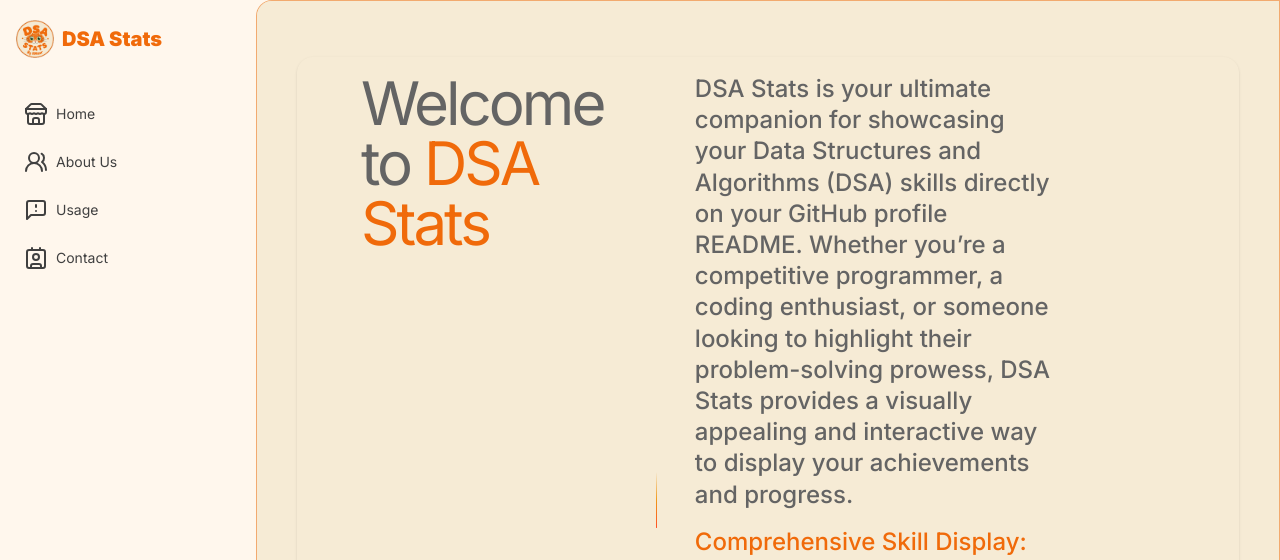
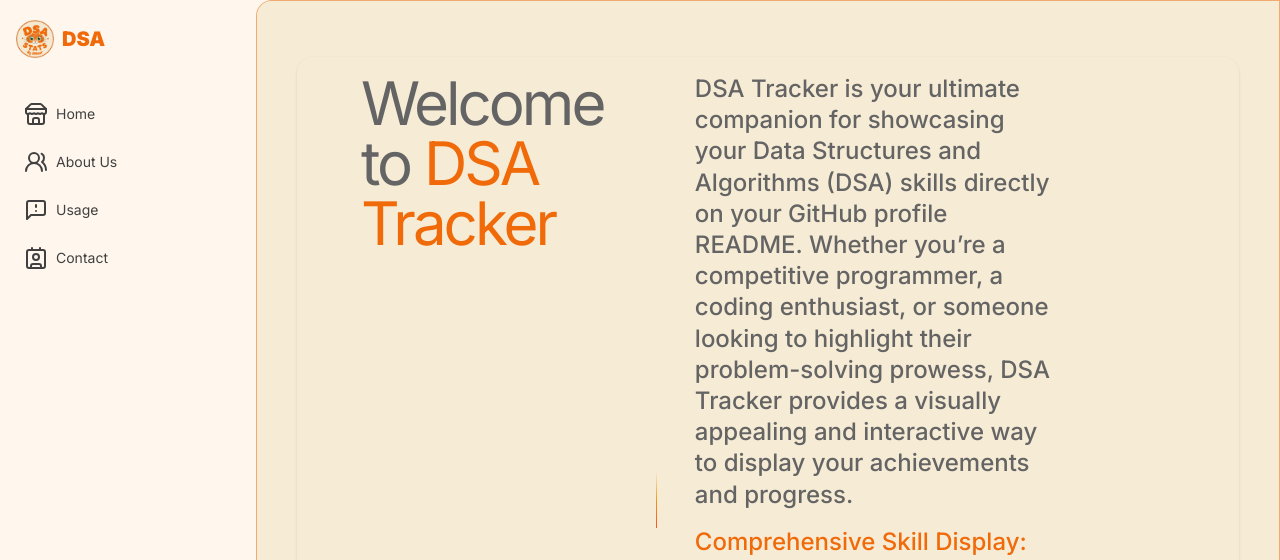
Before and after one commit to Abdulk-P/Dsa-stats, a Next.js app: page /about in a window 1280 px wide. Shown: the top 560 px of the page. Built offline with nearby package versions, Linux system fonts and the light colour scheme; no server answers.

Commit message:
chore: dsa stats -> dsa tracker

```diff
--- a/app/about/page.tsx
+++ b/app/about/page.tsx
@@ -6,7 +6,7 @@
 export const metadata: Metadata = {
   title: "About",
   description:
-    "Discover DSA Stats, the ultimate tool for showcasing your Data Structures and Algorithms skills on GitHub. Highlight your achievements, contest participation, and problem-solving stats with customizable themes. Join the community and let your coding skills shine!",
+    "Discover DSA Tracker, the ultimate tool for showcasing your Data Structures and Algorithms skills on GitHub. Highlight your achievements, contest participation, and problem-solving stats with customizable themes. Join the community and let your coding skills shine!",
 };
 
 export default function AboutPage() {
@@ -15,17 +15,17 @@
       <div className="my-4 flex-col flex lg:grid lg:grid-cols-12 sm:mx-4 lg:mx-0">
         <div className="text-muted-foreground col-span-4">
           <h1 className="mb-8 lg:pl-8 tracking-tighter text-6xl">
-            Welcome to <span className="text-brand">DSA Stats</span>
+            Welcome to <span className="text-brand">DSA Tracker</span>
           </h1>
         </div>
         <div className="col-start-6 col-span-5 text-2xl leading-[130%] text-muted-foreground font-medium space-y-7">
           <p className="space-y-4 flex flex-col">
             <span>
-              DSA Stats is your ultimate companion for showcasing your Data
+              DSA Tracker is your ultimate companion for showcasing your Data
               Structures and Algorithms (DSA) skills directly on your GitHub
               profile README. Whether you’re a competitive programmer, a coding
               enthusiast, or someone looking to highlight their problem-solving
-              prowess, DSA Stats provides a visually appealing and interactive
+              prowess, DSA Tracker provides a visually appealing and interactive
               way to display your achievements and progress.{" "}
             </span>
             <span>
@@ -62,14 +62,14 @@
             </span>
             <span>
               Thank you to Pranjal Pratap Singh for inspiring this project.
-              While DSA Stats builds upon his original concept, it introduces
+              While DSA Tracker builds upon his original concept, it introduces
               several enhancements, including extensive customization options
               and additional features to better showcase your DSA skills. Thank
               you to Codolio for providing a platform that aggregates these
               stats into a single, public-friendly format.
             </span>
             <span>
-              Thank you for choosing DSA Stats! We are excited to be a part of
+              Thank you for choosing DSA Tracker! We are excited to be a part of
               your journey towards mastering Data Structures and Algorithms.
               Together, let’s showcase your skills and achievements, and make
               your profile shine. We look forward to supporting you every step
--- a/app/contact/page.tsx
+++ b/app/contact/page.tsx
@@ -4,7 +4,7 @@
 export const metadata: Metadata = {
   title: "Contact",
   description:
-    "Get in touch with the DSA Stats team for support, feedback, or inquiries. We’re here to help you showcase your Data Structures and Algorithms skills effectively on your GitHub profile. Contact us today!",
+    "Get in touch with the DSA Tracker team for support, feedback, or inquiries. We’re here to help you showcase your Data Structures and Algorithms skills effectively on your GitHub profile. Contact us today!",
 };
 
 export default function ContactPage() {
--- a/app/layout.tsx
+++ b/app/layout.tsx
@@ -13,11 +13,11 @@
 export const metadata: Metadata = {
   metadataBase: new URL(`${process.env.NEXT_PUBLIC_URL}`),
   title: {
-    default: "DSA Stats for GitHub Readme Codolio",
-    template: "%s - DSA Stats for GitHub Readme Codolio",
+    default: "DSA Tracker for GitHub Readme Codolio",
+    template: "%s - DSA Tracker for GitHub Readme Codolio",
   },
   description:
-    "Stand out in the competitive programming world with DSA Stats. Showcase your DSA skills, achievements, and contest participation on your GitHub profile. Perfect for job applications, hackathons, and sharing progress with the community.",
+    "Stand out in the competitive programming world with DSA Tracker. Showcase your DSA skills, achievements, and contest participation on your GitHub profile. Perfect for job applications, hackathons, and sharing progress with the community.",
   twitter: {
     card: "summary_large_image",
   },
@@ -27,7 +27,7 @@
   },
   authors: [{ name: "Abhishek Kumar", url: "https://kmaar.vercel.app" }],
   keywords: [
-    "DSA Stats",
+    "DSA Tracker",
     "Data Structures and Algorithms",
     "DSA skills",
     "Abhishek Kumar",
--- a/app/privacy-policy/page.tsx
+++ b/app/privacy-policy/page.tsx
@@ -6,7 +6,7 @@
 export const metadata: Metadata = {
   title: "Privacy Policy",
   description:
-    "Explore the Privacy Policy of DSA Stats to understand how we protect your data and respect your privacy. Learn about our commitment to transparency and security.",
+    "Explore the Privacy Policy of DSA Tracker to understand how we protect your data and respect your privacy. Learn about our commitment to transparency and security.",
 };
 
 export default function PrivacyPolicyPage() {
@@ -21,7 +21,7 @@
         <div className="col-start-6 col-span-5 text-2xl leading-[130%] text-muted-foreground font-medium space-y-7">
           <p className="space-y-4 flex flex-col">
             <span>
-              Welcome to DSA Stats! We value your privacy and are committed to
+              Welcome to DSA Tracker! We value your privacy and are committed to
               protecting your personal information. This Privacy Policy outlines
               how we collect, use, and safeguard your data when you use our web
               app. Please take a moment to review our privacy policy:
@@ -60,7 +60,7 @@
             </span>
             <span>
               If you have any questions or concerns, feel free to reach out to
-              our team. Thank you for trusting DSA Stats!
+              our team. Thank you for trusting DSA Tracker!
             </span>
           </p>
           <p className="text-sm">
--- a/app/usage/layout.tsx
+++ b/app/usage/layout.tsx
@@ -3,7 +3,7 @@
 export const metadata: Metadata = {
   title: "Usage",
   description:
-    "Learn how to use DSA Stats to showcase your Data Structures and Algorithms skills on your GitHub profile. Follow our step-by-step guide to set up GitHub Actions for automated updates and customize your stats card with ease.",
+    "Learn how to use DSA Tracker to showcase your Data Structures and Algorithms skills on your GitHub profile. Follow our step-by-step guide to set up GitHub Actions for automated updates and customize your stats card with ease.",
 };
 
 export default function UsageLayout({
--- a/components/email-template.tsx
+++ b/components/email-template.tsx
@@ -19,8 +19,8 @@
   >
     <h1 style={{ color: "#F06A0A" }}>Hello, {name}!</h1>
     <p>
-      Thank you for reaching out to DSA Stats. We have received your message and
-      will get back to you as soon as possible. Here are the details of your
+      Thank you for reaching out to DSA Tracker. We have received your message
+      and will get back to you as soon as possible. Here are the details of your
       submission:
     </p>
     <ul>
@@ -41,7 +41,7 @@
     <p>
       Best regards,
       <br />
-      The DSA Stats Team
+      The DSA Tracker Team
     </p>
   </div>
 );
--- a/components/footer.tsx
+++ b/components/footer.tsx
@@ -9,12 +9,14 @@
           <div className="flex items-center mb-4 md:mb-0">
             <Image
               src="/logo.png"
-              alt="DSA Stats Readme Github Logo"
+              alt="DSA Tracker Readme Github Logo"
               width={40}
               height={40}
               className="mr-2"
             />
-            <span className="text-xl font-semibold text-brand">DSA Stats</span>
+            <span className="text-xl font-semibold text-brand">
+              DSA Tracker
+            </span>
           </div>
 
           <div className="text-center mb-4 md:mb-0">
@@ -47,6 +49,16 @@
                   KMaar Miscellaneous Studio
                 </span>
               </Link>
+              <Link
+                className="relative w-full overflow-y-hidden hover:underline hover:underline-offset-2 "
+                target="_blank"
+                rel="noopener noreferrer"
+                href="https://dsastats.site/"
+              >
+                <span className="font-bold tracking-wider hover:underline hover:underline-offset-2 text-brand">
+                  dsaStats
+                </span>
+              </Link>
             </p>
           </div>
           <div className="flex space-x-4">
--- a/components/sidebar.tsx
+++ b/components/sidebar.tsx
@@ -74,13 +74,13 @@
       href="/"
       className="relative z-20 flex items-center py-1 space-x-2 text-xl font-normal text-brand"
     >
-      <Image src="/logo.png" alt="DSA Stats Logo" height={38} width={38} />
+      <Image src="/logo.png" alt="DSA Tracker Logo" height={38} width={38} />
       <motion.span
         initial={{ opacity: 0 }}
         animate={{ opacity: 1 }}
         className="font-black whitespace-pre text-brand"
       >
-        DSA Stats
+        DSA
       </motion.span>
     </Link>
   );
@@ -92,7 +92,7 @@
       href="/"
       className="relative z-20 flex items-center py-1 space-x-2 text-sm font-black text-brand"
     >
-      <Image src="/logo.png" alt="DSA Stats Logo" height={38} width={38} />
+      <Image src="/logo.png" alt="DSA Tracker Logo" height={38} width={38} />
     </Link>
   );
 };
--- a/components/usage-timeline.tsx
+++ b/components/usage-timeline.tsx
@@ -36,7 +36,7 @@
     <div className="w-full md:px-10" ref={containerRef}>
       <div className="max-w-7xl mx-auto py-4 px-4 md:px-8 lg:px-10">
         <h1 className="text-3xl md:text-6xl mb-4 text-black dark:text-white max-w-5xl">
-          <span className="text-brand">DSA Stats </span> Usage Guide
+          <span className="text-brand">DSA Tracker </span> Usage Guide
         </h1>
         <p className="text-neutral-700 dark:text-neutral-300 text-sm md:text-base max-w-4xl">
           A Step-by-Step Guide to Showcasing Your DSA Skills and Setting Up
```
Also changed, not shown: app/opengraph-image.alt.txt.
